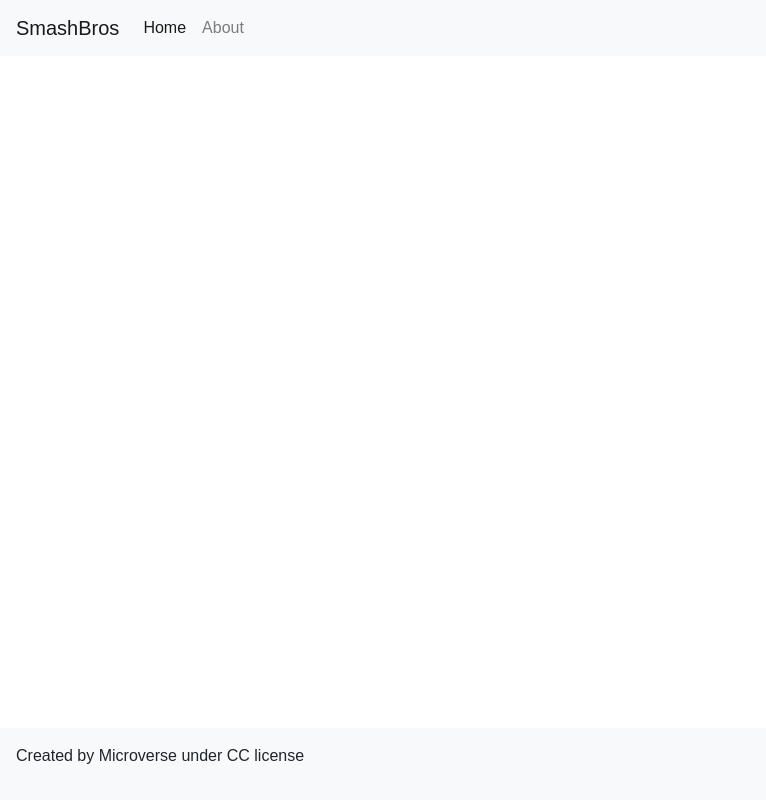
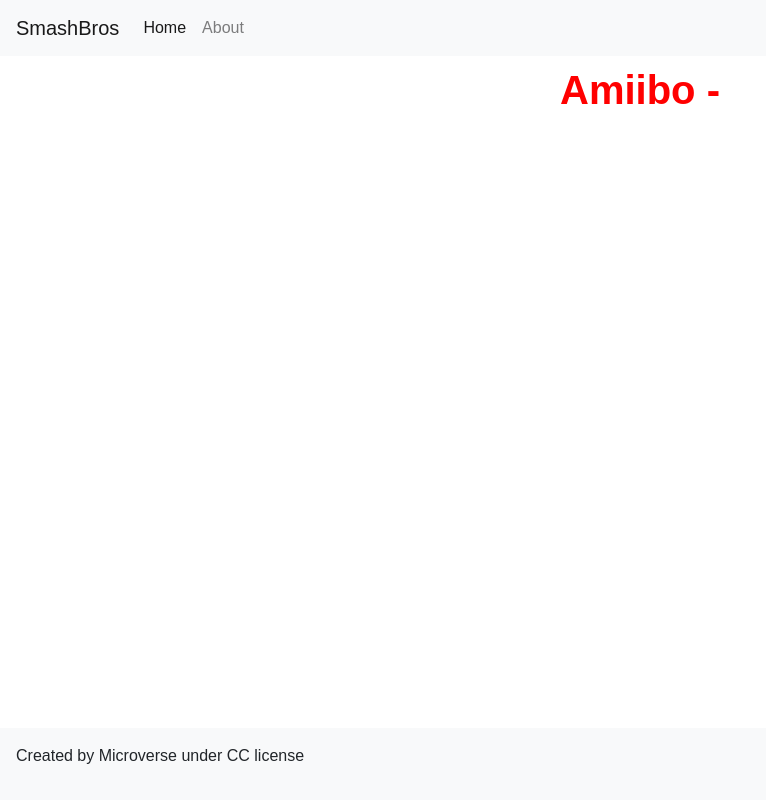
Before and after one commit to RayhanTabase/Pokedex, a website built with webpack: page src/index.html in a window 1280 px wide. Shown: the whole page, without its empty margins (0-766 px from the left). Built offline with nearby package versions, Linux system fonts and the light colour scheme; no server answers.

Commit message:
Add amibos counter

```diff
--- a/src/index.html
+++ b/src/index.html
@@ -33,7 +33,11 @@
   </header>
 
   <main>
-    <div class="item-wrapper"></div>
+    <div class="item-counter">
+      <h1>Amiibo - <span id="amii-counter"></span></h1>
+    </div>
+    <div class="item-wrapper">
+    </div>
   </main>
 
   <footer>
```
Also changed, not shown: dist/40d35305c0c586100cd7.jpg (deleted), dist/index.bundle.js.
